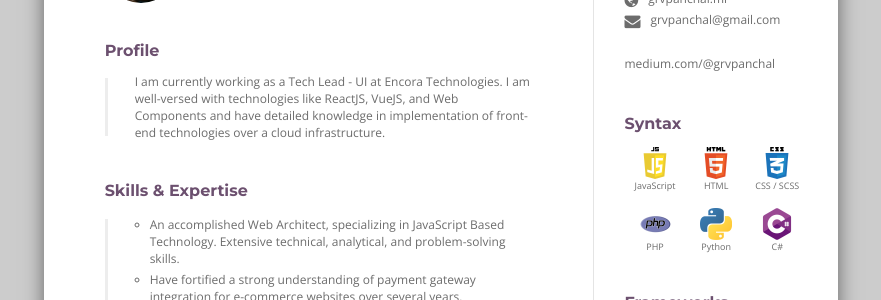
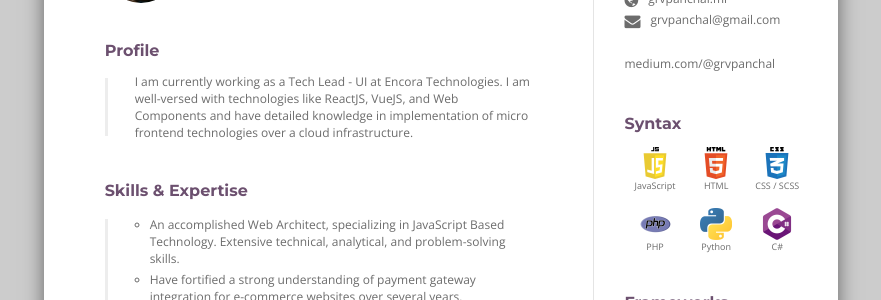
Before and after one commit to grvpanchal/grvpanchal.github.io, a Jekyll site: the page built from resume.html, in a window 1280 px wide and 900 px high. Shown: the part 122-422 px from the top of the window, without its empty margins (199-1080 px from the left). Built offline with Jekyll 4.4.1, drawn with Linux system fonts in a browser that asks for light colours; some of the changed text lies outside the part shown.

Commit message:
Update resume.html

```diff
--- a/resume.html
+++ b/resume.html
@@ -23,7 +23,7 @@
                     <div class="content">
                         <p>I am currently working as a Tech Lead - UI at Encora Technologies. I am well-versed with
                             technologies like ReactJS, VueJS, and Web Components and have detailed knowledge in
-                            implementation of front-end technologies over a cloud infrastructure. </p>
+                            implementation of micro frontend technologies over a cloud infrastructure. </p>
                     </div>
 
                 </section>
@@ -368,7 +368,7 @@
             </div>
         </aside>
         <footer>
-            <div class="pull-left">+91 9913296665</div>
+            <div class="pull-left">+1 8483918889</div>
             <div class="pull-right social-icons">
                 <i class="fa fa-facebook"></i>
                 <i class="fa fa-twitter"></i>
@@ -478,7 +478,7 @@
         <aside class="aside page-pt">
         </aside>
         <footer>
-            <div class="pull-left">+91 9913296665</div>
+            <div class="pull-left">+1 8483918889</div>
             <div class="pull-right social-icons">
                 <i class="fa fa-facebook"></i>
                 <i class="fa fa-twitter"></i>
```
